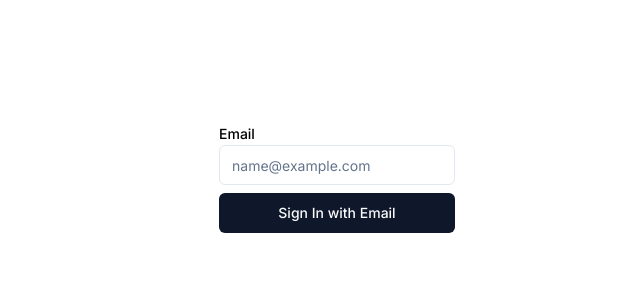
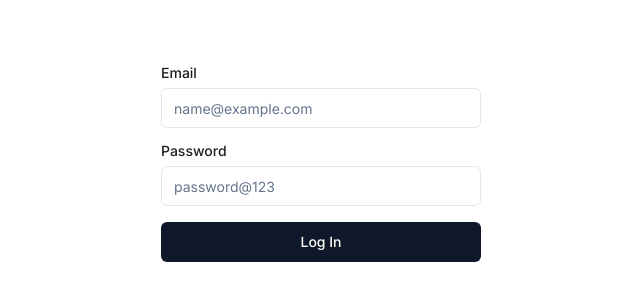
Before and after one commit to PratikAwaik/speedy-image-editor, a Next.js app: page /login in a window 1280 px wide. Shown: the part 236-536 px from the top of the page, without its empty margins (319-959 px from the left). Built offline with nearby package versions, Linux system fonts and the light colour scheme.

Commit message:
add homepage and login form

```diff
--- /dev/null
+++ b/src/app/editor/page.tsx
@@ -0,0 +1,3 @@
+export default function EditorPage() {
+  return <div>This is editor page</div>;
+}
--- a/src/app/globals.css
+++ b/src/app/globals.css
@@ -8,6 +8,8 @@
     /* --foreground: 222.2 84% 4.9%; */
     --foreground: 240 3% 12%;
 
+    --brand-foreground: 253.33 100% 70%;
+
     --card: 0 0% 100%;
     /* --card-foreground: 222.2 84% 4.9%; */
     --card-foreground: 240 3% 12%;
@@ -17,7 +19,7 @@
     --popover-foreground: 240 3% 12%;
 
     --primary: 222.2 47.4% 11.2%;
-    --primary-foreground: 210 40% 98%;
+    --primary-foreground: 60 100% 98.04%;
 
     --secondary: 210 40% 96.1%;
     --secondary-foreground: 222.2 47.4% 11.2%;
@@ -29,7 +31,7 @@
     --accent-foreground: 222.2 47.4% 11.2%;
 
     --destructive: 0 84.2% 60.2%;
-    --destructive-foreground: 210 40% 98%;
+    --destructive-foreground: 60 100% 98.04%;
 
     --border: 214.3 31.8% 91.4%;
     --input: 214.3 31.8% 91.4%;
@@ -42,30 +44,30 @@
   .dark {
     /* --background: 222.2 84% 4.9%; */
     --background: 240 3% 12%;
-    --foreground: 210 40% 98%;
+    --foreground: 60 100% 98.04%;
 
     /* --card: 222.2 84% 4.9%; */
     --card: 240 3% 12%;
-    --card-foreground: 210 40% 98%;
+    --card-foreground: 60 100% 98.04%;
 
     /* --popover: 222.2 84% 4.9%; */
     --popover: 240 3% 12%;
-    --popover-foreground: 210 40% 98%;
+    --popover-foreground: 60 100% 98.04%;
 
-    --primary: 210 40% 98%;
+    --primary: 60 100% 98.04%;
     --primary-foreground: 222.2 47.4% 11.2%;
 
     --secondary: 217.2 32.6% 17.5%;
-    --secondary-foreground: 210 40% 98%;
+    --secondary-foreground: 60 100% 98.04%;
 
     --muted: 217.2 32.6% 17.5%;
     --muted-foreground: 215 20.2% 65.1%;
 
     --accent: 217.2 32.6% 17.5%;
-    --accent-foreground: 210 40% 98%;
+    --accent-foreground: 60 100% 98.04%;
 
     --destructive: 0 62.8% 30.6%;
-    --destructive-foreground: 210 40% 98%;
+    --destructive-foreground: 60 100% 98.04%;
 
     --border: 217.2 32.6% 17.5%;
     --input: 217.2 32.6% 17.5%;
@@ -79,6 +81,6 @@
   }
 
   body {
-    @apply bg-background;
+    @apply bg-background text-foreground;
   }
 }
--- a/src/app/layout.tsx
+++ b/src/app/layout.tsx
@@ -17,7 +17,7 @@ export default function RootLayout({children}: {children: React.ReactNode}) {
       <body
         className={cn(
           inter.className,
-          "w-screen h-screen overflow-hidden sm:p-4 p-2"
+          "w-screen h-screen overflow-hidden sm:p-4 p-2 flex items-center justify-center"
         )}
       >
         <ThemeProvider
--- a/src/app/login/page.tsx
+++ b/src/app/login/page.tsx
@@ -1,40 +1,9 @@
-"use client";
-
-import {Button} from "@/components/ui/button";
-import {Input} from "@/components/ui/input";
-import {Label} from "@/components/ui/label";
-import Spinner from "@/components/ui/spinner";
-import {useState} from "react";
+import LoginForm from "@/components/auth/login-form";
 
 export default function LoginPage() {
-  const [isLoading, setIsLoading] = useState(false);
-  const onSubmit = () => {
-    setIsLoading(true);
-    setIsLoading(false);
-  };
-
   return (
-    <div className="h-screen w-screen flex items-center justify-center">
-      <form onSubmit={onSubmit} className="max-w-[600px]">
-        <div className="grid gap-2">
-          <div className="grid gap-1">
-            <Label htmlFor="email">Email</Label>
-            <Input
-              id="email"
-              placeholder="name@example.com"
-              type="email"
-              autoCapitalize="none"
-              autoComplete="email"
-              autoCorrect="off"
-              disabled={isLoading}
-            />
-          </div>
-          <Button disabled={isLoading}>
-            {isLoading && <Spinner className="mr-2 h-4 w-4" />}
-            Sign In with Email
-          </Button>
-        </div>
-      </form>
+    <div className="w-full h-full max-w-80 flex items-center justify-center">
+      <LoginForm />
     </div>
   );
 }
--- a/src/app/page.tsx
+++ b/src/app/page.tsx
@@ -1,8 +1,21 @@
-import {ModeToggle} from "@/components/mode-toggle";
-import {Input} from "@/components/ui/input";
-import Image from "next/image";
+import {routes} from "@/lib/constants";
 import Link from "next/link";
 
 export default function Home() {
-  return <main className=""></main>;
+  return (
+    <main className="w-full h-full max-w-[800px] flex items-center justify-center">
+      <div className="flex flex-col items-center">
+        <h1 className="text-4xl font-semibold mb-4 text-brand-foreground">
+          🚀 Speedy Image Editor
+        </h1>
+        <h3 className="mb-6">Edit your images blazingly fast ✨</h3>
+        <Link
+          href={routes.auth.LOGIN}
+          className="px-4 py-2 bg-brand-foreground rounded-md self-center"
+        >
+          Get started
+        </Link>
+      </div>
+    </main>
+  );
 }
--- /dev/null
+++ b/src/components/auth/login-form.tsx
@@ -0,0 +1,66 @@
+"use client";
+
+import {FormEvent, useState} from "react";
+import {Input} from "../ui/input";
+import {Label} from "../ui/label";
+import {Button} from "../ui/button";
+import Spinner from "../ui/spinner";
+import {useRouter} from "next/navigation";
+import {routes} from "@/lib/constants";
+
+export default function LoginForm() {
+  const [isLoading, setIsLoading] = useState(false);
+  const router = useRouter();
+
+  const handleLoginSubmit = (e: FormEvent) => {
+    e.preventDefault();
+    setIsLoading(true);
+
+    setTimeout(() => {
+      setIsLoading(false);
+    }, 3000);
+
+    router.push(routes.EDITOR);
+  };
+
+  return (
+    <form className="w-full" id="login-form" onSubmit={handleLoginSubmit}>
+      <div className="flex flex-col gap-4">
+        <div className="w-full flex flex-col gap-2">
+          <Label htmlFor="email">Email</Label>
+          <Input
+            id="email"
+            placeholder="name@example.com"
+            type="email"
+            autoCapitalize="none"
+            autoComplete="email"
+            autoCorrect="off"
+            disabled={isLoading}
+            required
+          />
+        </div>
+        <div className="w-full flex flex-col gap-2">
+          <Label htmlFor="password">Password</Label>
+          <Input
+            id="password"
+            placeholder="password@123"
+            type="password"
+            autoCorrect="off"
+            disabled={isLoading}
+            minLength={5}
+            required
+            onChange={(e) => {
+              if (!e.target.validity.valid) return;
+            }}
+            pattern="(?=.*\d)(?=.*[a-z])(?=.*[A-Z]).{8,}"
+            title="Must contain at least one number and one uppercase and lowercase letter, and at least 8 or more characters"
+          />
+        </div>
+        <Button variant="default" disabled={isLoading}>
+          {isLoading && <Spinner className="mr-2 h-4 w-4 animate-spin" />}
+          Log In
+        </Button>
+      </div>
+    </form>
+  );
+}
--- a/src/components/ui/spinner.tsx
+++ b/src/components/ui/spinner.tsx
@@ -8,7 +8,7 @@ export default function Spinner({className}: SpinnerProps) {
   return (
     <div
       className={cn(
-        "inline-block h-8 w-8 animate-spin rounded-full border-4 border-solid border-current border-r-transparent align-[-0.125em] motion-reduce:animate-[spin_1.5s_linear_infinite]",
+        "inline-block h-8 w-8 animate-spin rounded-full border-2 border-solid border-current border-r-transparent align-[-0.125em] motion-reduce:animate-[spin_1.5s_linear_infinite]",
         className
       )}
       role="status"
--- /dev/null
+++ b/src/lib/constants.ts
@@ -0,0 +1,8 @@
+/* ROUTES */
+export const routes = {
+  auth: {
+    LOGIN: "/login",
+  },
+  HOME: "/",
+  EDITOR: "/editor",
+};
--- a/tailwind.config.ts
+++ b/tailwind.config.ts
@@ -1,13 +1,13 @@
-import type { Config } from "tailwindcss"
+import type {Config} from "tailwindcss";
 
 const config = {
   darkMode: ["class"],
   content: [
-    './pages/**/*.{ts,tsx}',
-    './components/**/*.{ts,tsx}',
-    './app/**/*.{ts,tsx}',
-    './src/**/*.{ts,tsx}',
-	],
+    "./pages/**/*.{ts,tsx}",
+    "./components/**/*.{ts,tsx}",
+    "./app/**/*.{ts,tsx}",
+    "./src/**/*.{ts,tsx}",
+  ],
   prefix: "",
   theme: {
     container: {
@@ -24,6 +24,7 @@ const config = {
         ring: "hsl(var(--ring))",
         background: "hsl(var(--background))",
         foreground: "hsl(var(--foreground))",
+        "brand-foreground": "hsl(var(--brand-foreground))",
         primary: {
           DEFAULT: "hsl(var(--primary))",
           foreground: "hsl(var(--primary-foreground))",
@@ -60,12 +61,12 @@ const config = {
       },
       keyframes: {
         "accordion-down": {
-          from: { height: "0" },
-          to: { height: "var(--radix-accordion-content-height)" },
+          from: {height: "0"},
+          to: {height: "var(--radix-accordion-content-height)"},
         },
         "accordion-up": {
-          from: { height: "var(--radix-accordion-content-height)" },
-          to: { height: "0" },
+          from: {height: "var(--radix-accordion-content-height)"},
+          to: {height: "0"},
         },
       },
       animation: {
@@ -75,6 +76,6 @@ const config = {
     },
   },
   plugins: [require("tailwindcss-animate")],
-} satisfies Config
+} satisfies Config;
 
-export default config
+export default config;
```
